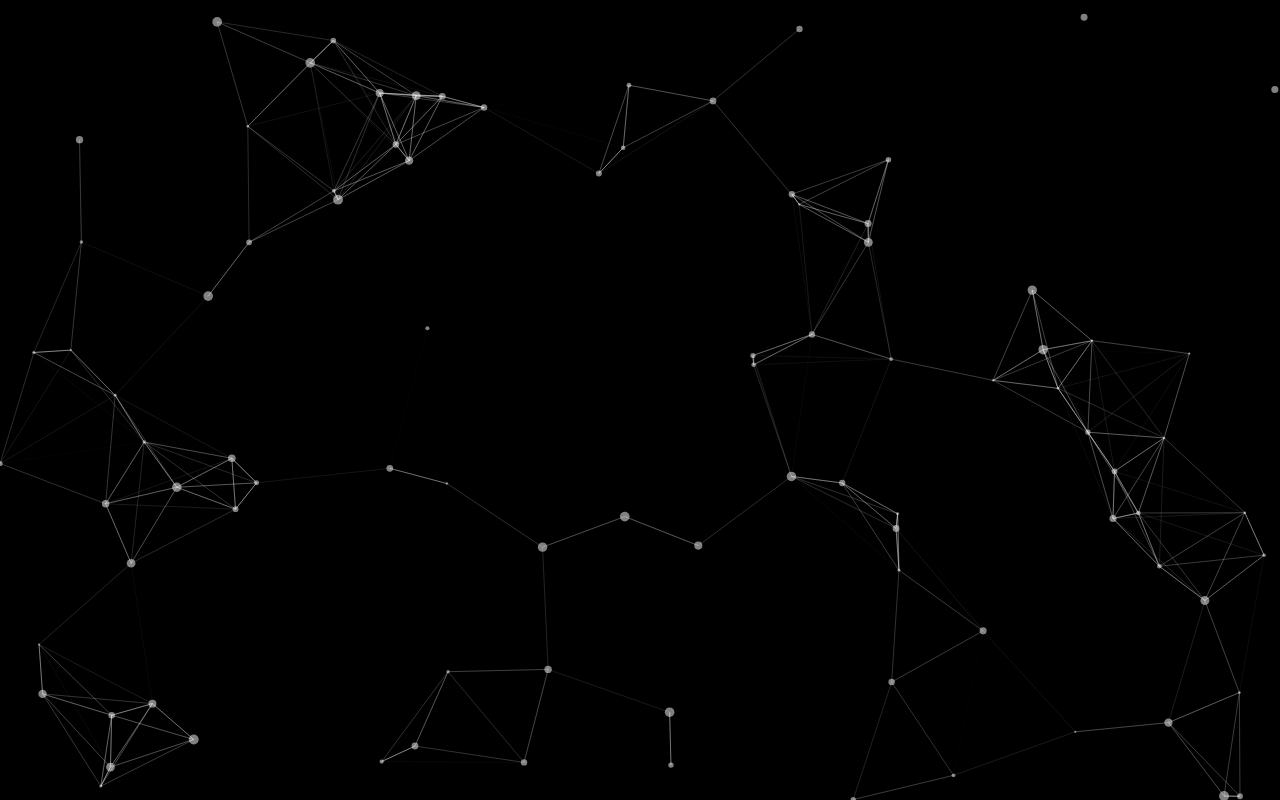
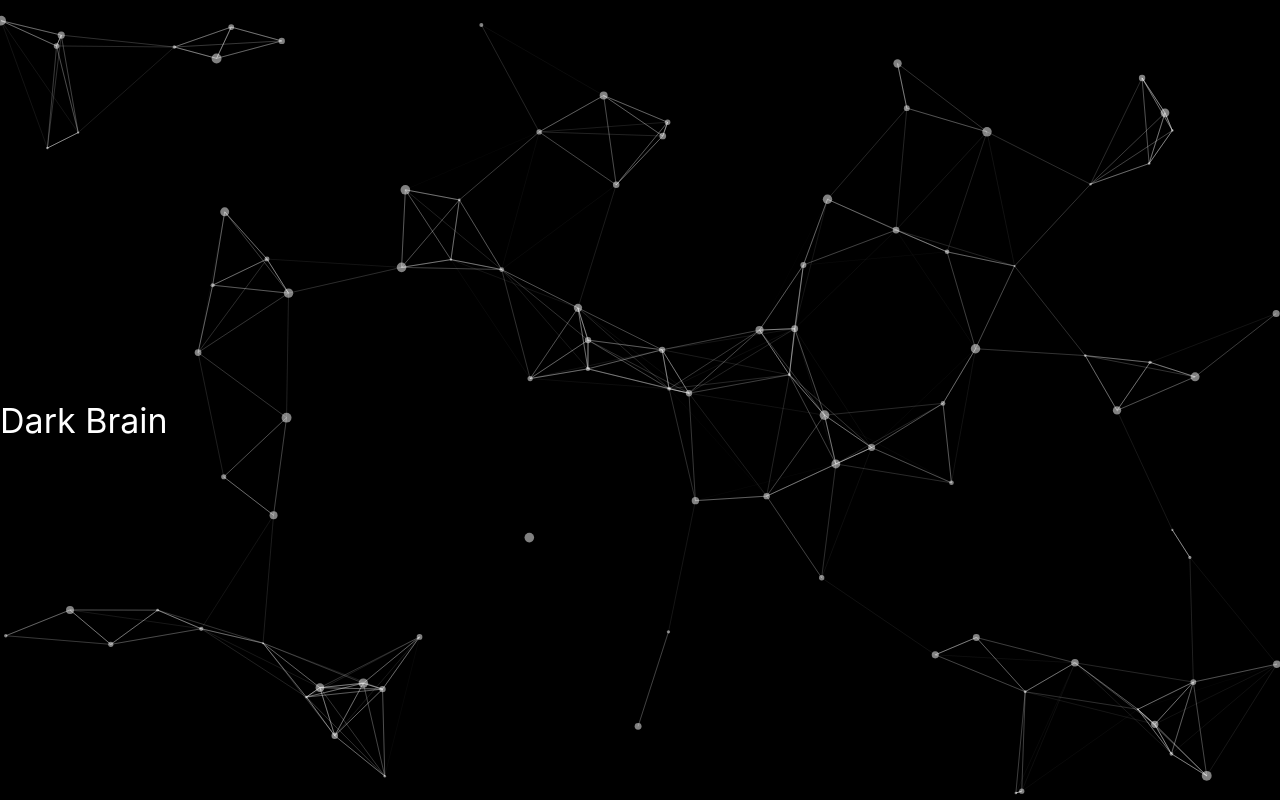
Before and after one commit to nhatduong-agilityio/particles-customize, a React (Vite) app: page / in a window 1280 px wide. Built offline with nearby package versions, Linux system fonts and the light colour scheme.

Commit message:
fix: update speed and add title

```diff
--- a/src/App.tsx
+++ b/src/App.tsx
@@ -1,7 +1,22 @@
 import { ParticlesCustomize } from '~/components/ParticlesCustomize';
 
 function App() {
-  return <ParticlesCustomize />;
+  return (
+    <>
+      <ParticlesCustomize />
+      <div
+        style={{
+          position: 'absolute',
+          top: '50%',
+          width: '100%',
+          color: '#ffffff',
+          fontSize: '34px',
+        }}
+      >
+        Dark Brain
+      </div>
+    </>
+  );
 }
 
 export default App;
--- a/src/components/ParticlesCustomize/index.tsx
+++ b/src/components/ParticlesCustomize/index.tsx
@@ -83,7 +83,7 @@ export const ParticlesCustomize = () => {
           },
           move: {
             enable: true,
-            speed: 2,
+            speed: 1,
             direction: 'none',
             random: false,
             straight: false,
```
